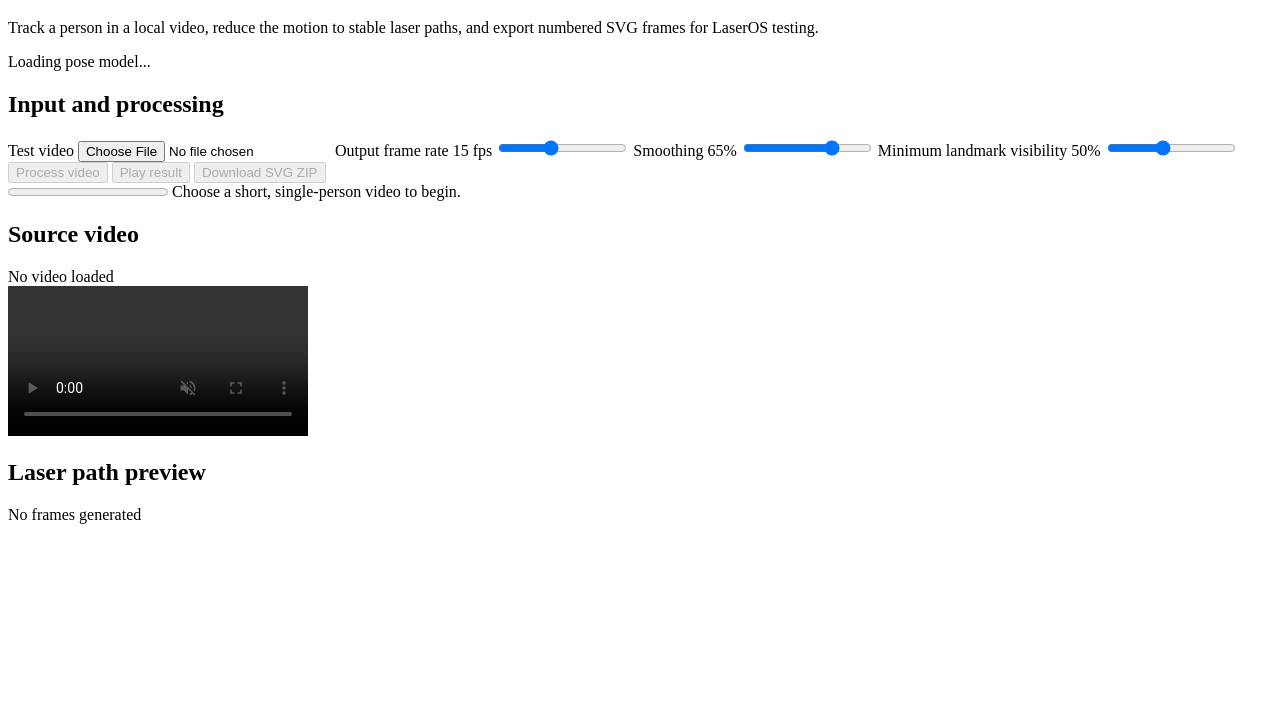
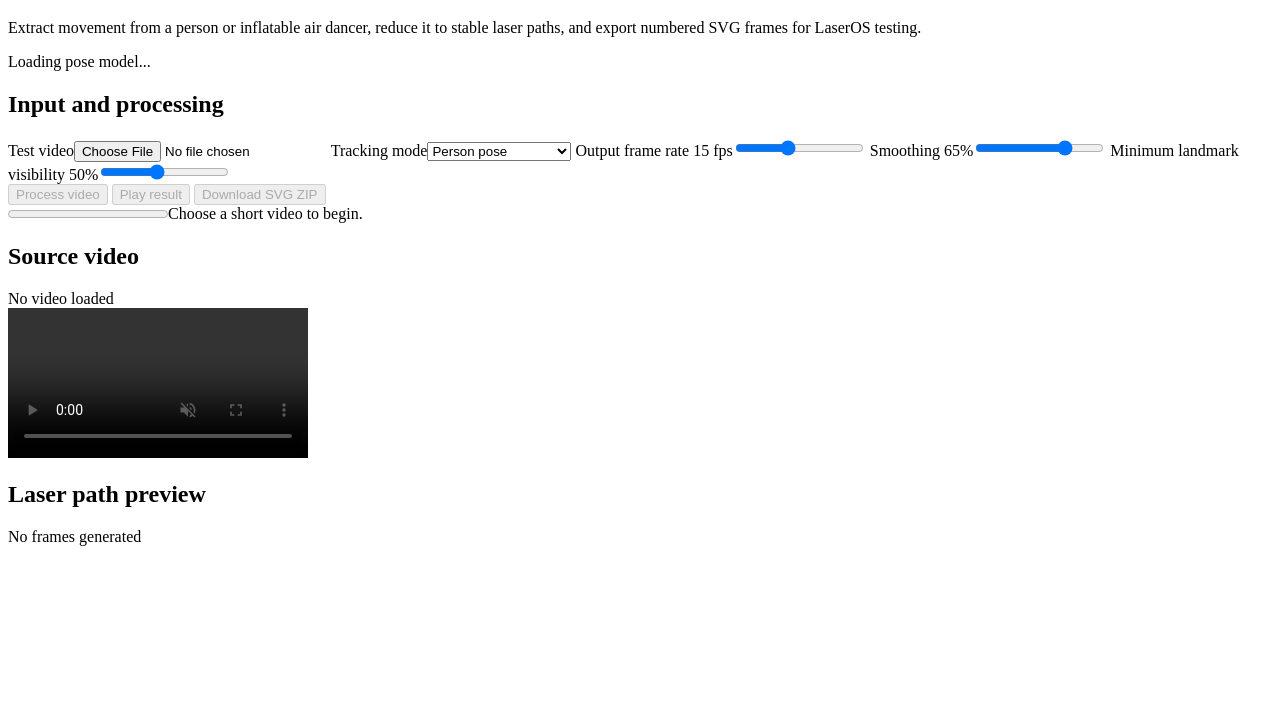
Before and after one commit to h2obuffalo/laser-animation-mvp, a website with bundled scripts: page index.html in a window 1280 px wide. Shown: the part 95-800 px from the top of the page. Built offline with nearby package versions, Linux system fonts and the light colour scheme.

Commit message:
feat: add air dancer tracking controls

```diff
--- a/index.html
+++ b/index.html
@@ -3,10 +3,7 @@
   <head>
     <meta charset="UTF-8" />
     <meta name="viewport" content="width=device-width, initial-scale=1.0" />
-    <meta
-      name="description"
-      content="Convert a single-person video into scanner-friendly SVG animation frames for laser projection."
-    />
+    <meta name="description" content="Convert human or air-dancer movement into scanner-friendly SVG animation frames." />
     <title>Laser Animation MVP</title>
     <link rel="stylesheet" href="./src/styles.css" />
   </head>
@@ -16,10 +13,7 @@
         <div>
           <p class="eyebrow">VIDEO TO LASER SVG</p>
           <h1>Laser Animation MVP</h1>
-          <p class="intro">
-            Track a person in a local video, reduce the motion to stable laser paths,
-            and export numbered SVG frames for LaserOS testing.
-          </p>
+          <p class="intro">Extract movement from a person or inflatable air dancer, reduce it to stable laser paths, and export numbered SVG frames for LaserOS testing.</p>
         </div>
         <div id="modelStatus" class="status" data-state="loading">Loading pose model...</div>
       </header>
@@ -27,25 +21,12 @@
       <section class="panel controls" aria-labelledby="controls-heading">
         <h2 id="controls-heading">Input and processing</h2>
         <div class="control-grid">
-          <label class="file-control">
-            <span>Test video</span>
-            <input id="videoInput" type="file" accept="video/*" />
-          </label>
-
-          <label>
-            <span>Output frame rate <output id="fpsValue">15 fps</output></span>
-            <input id="fpsInput" type="range" min="5" max="30" step="1" value="15" />
-          </label>
-
-          <label>
-            <span>Smoothing <output id="smoothingValue">65%</output></span>
-            <input id="smoothingInput" type="range" min="0" max="90" step="5" value="65" />
-          </label>
-
-          <label>
-            <span>Minimum landmark visibility <output id="visibilityValue">50%</output></span>
-            <input id="visibilityInput" type="range" min="20" max="90" step="5" value="50" />
-          </label>
+          <label class="file-control"><span>Test video</span><input id="videoInput" type="file" accept="video/*" /></label>
+          <label><span>Tracking mode</span><select id="modeInput"><option value="person">Person pose</option><option value="air-dancer">Air dancer silhouette</option></select></label>
+          <label><span>Output frame rate <output id="fpsValue">15 fps</output></span><input id="fpsInput" type="range" min="5" max="30" step="1" value="15" /></label>
+          <label><span>Smoothing <output id="smoothingValue">65%</output></span><input id="smoothingInput" type="range" min="0" max="90" step="5" value="65" /></label>
+          <label id="poseControls"><span>Minimum landmark visibility <output id="visibilityValue">50%</output></span><input id="visibilityInput" type="range" min="20" max="90" step="5" value="50" /></label>
+          <label id="airDancerControls" hidden><span>Silhouette sensitivity <output id="sensitivityValue">55%</output></span><input id="sensitivityInput" type="range" min="10" max="95" step="5" value="55" /></label>
         </div>
 
         <div class="button-row">
@@ -54,44 +35,16 @@
           <button id="downloadButton" type="button" class="secondary" disabled>Download SVG ZIP</button>
         </div>
 
-        <div class="progress-wrap" aria-live="polite">
-          <progress id="progressBar" max="1" value="0"></progress>
-          <span id="progressText">Choose a short, single-person video to begin.</span>
-        </div>
+        <div class="progress-wrap" aria-live="polite"><progress id="progressBar" max="1" value="0"></progress><span id="progressText">Choose a short video to begin.</span></div>
       </section>
 
       <section class="preview-grid" aria-label="Video and laser previews">
-        <article class="panel preview-panel">
-          <div class="panel-heading">
-            <h2>Source video</h2>
-            <span id="videoMeta">No video loaded</span>
-          </div>
-          <div class="media-stage">
-            <video id="sourceVideo" controls playsinline muted></video>
-          </div>
-        </article>
-
-        <article class="panel preview-panel">
-          <div class="panel-heading">
-            <h2>Laser path preview</h2>
-            <span id="frameMeta">No frames generated</span>
-          </div>
-          <div class="media-stage laser-stage">
-            <canvas id="laserCanvas" width="1000" height="1000"></canvas>
-          </div>
-        </article>
+        <article class="panel preview-panel"><div class="panel-heading"><h2>Source video</h2><span id="videoMeta">No video loaded</span></div><div class="media-stage"><video id="sourceVideo" controls playsinline muted></video></div></article>
+        <article class="panel preview-panel"><div class="panel-heading"><h2>Laser path preview</h2><span id="frameMeta">No frames generated</span></div><div class="media-stage laser-stage"><canvas id="laserCanvas" width="1000" height="1000"></canvas></div></article>
       </section>
 
-      <section class="panel notes">
-        <h2>MVP limits</h2>
-        <p>
-          Use a short clip with one fully visible person, a fixed camera, and clear separation
-          from the background. The exporter produces simple white paths on a 1000 x 1000 viewBox.
-          It does not send data directly to a projector.
-        </p>
-      </section>
+      <section class="panel notes"><h2>Mode guidance</h2><p><strong>Person pose</strong> expects a real, fully visible person. <strong>Air dancer silhouette</strong> follows the largest colourful vertical object against a relatively consistent background and converts its centreline and extremities into a humanoid figure. The completion summary reports usable path coverage rather than only timestamps sampled.</p></section>
     </main>
-
     <script type="module" src="./src/main.js"></script>
   </body>
 </html>
```
